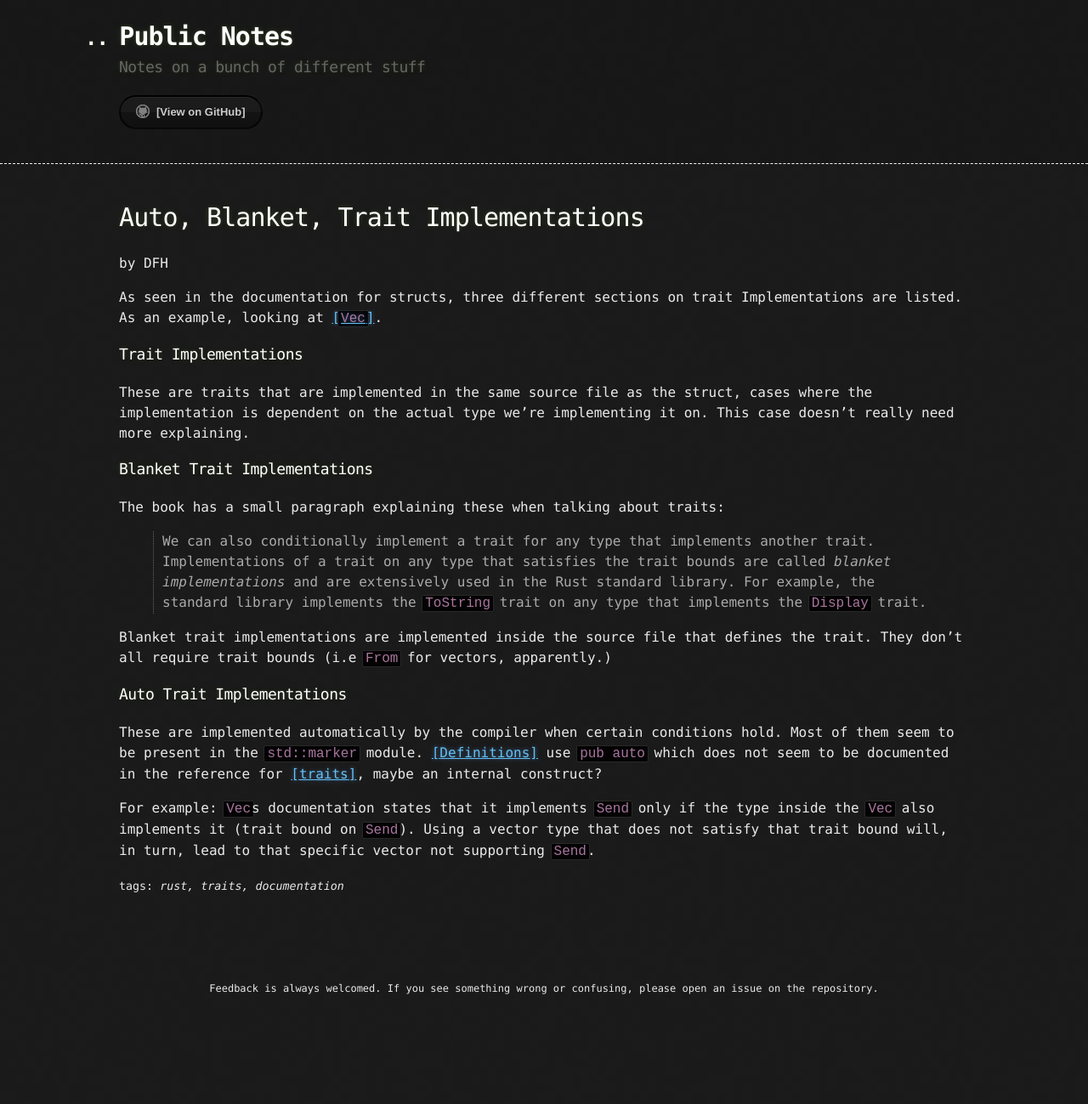
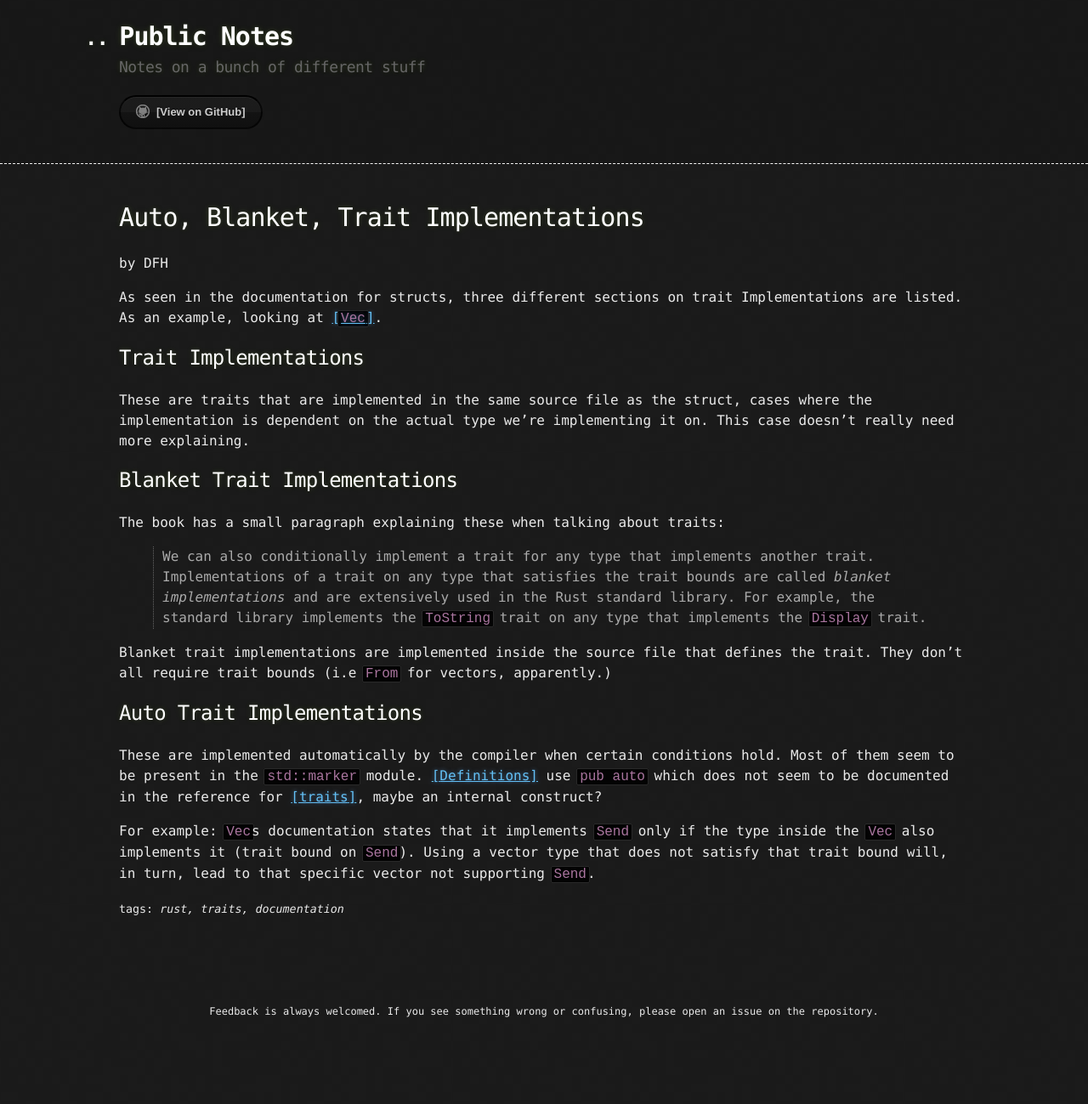
Before and after one commit to DimitrisJim/PubNotes, a Jekyll site: the page built from Rust/AutoBlanketImpls.md, in a window 1280 px wide. Shown: the whole page at 85% size. Built offline with Jekyll 4.4.1, drawn with Linux system fonts in a browser that asks for light colours; before the commit the page ends 1272 px from its top, so only the background shows below that.

Commit message:
fix headers.

```diff
--- a/Rust/AutoBlanketImpls.md
+++ b/Rust/AutoBlanketImpls.md
@@ -7,11 +7,11 @@ tags: rust, traits, documentation
 As seen in the documentation for structs, three different sections on
 trait Implementations are listed. As an example, looking at [`Vec`][vecDocs].
 
-### Trait Implementations
+## Trait Implementations
 
 These are traits that are implemented in the same source file as the struct, cases where the implementation is dependent on the actual type we're implementing it on. This case doesn't really need more explaining.
 
-### Blanket Trait Implementations
+## Blanket Trait Implementations
 
 The book has a small paragraph explaining these when talking about traits:
 
@@ -20,7 +20,7 @@ The book has a small paragraph explaining these when talking about traits:
 Blanket trait implementations are implemented inside the source file that
 defines the trait. They don't all require trait bounds (i.e `From` for vectors, apparently.)
 
-### Auto Trait Implementations
+## Auto Trait Implementations
 
 These are implemented automatically by the compiler when certain conditions hold. Most of them seem to be present in the `std::marker` module. [Definitions][sendDef] use `pub auto` which does not seem to be documented in the reference for [traits][traitRef], maybe an internal construct?
 
```
